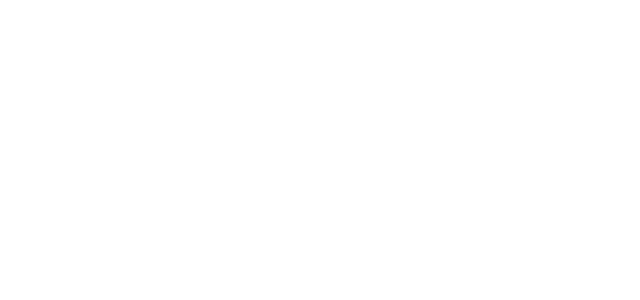
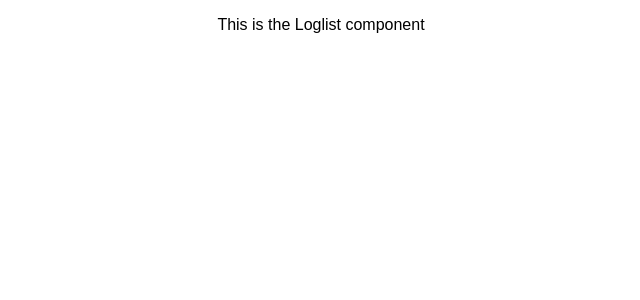
Before and after one commit to AmitP88/Loglist, a React (Create React App) app: page / in a window 1280 px wide. Shown: the top 300 px of the page, without its empty margins (319-959 px from the left). Built offline with nearby package versions, Linux system fonts and the light colour scheme.

Commit message:
created Loglist component and nested within App parent

```diff
--- a/src/App.js
+++ b/src/App.js
@@ -1,10 +1,14 @@
 import React, { Component } from 'react';
 import './App.css';
+
+import Loglist from './Loglist';
 
 class App extends Component {
   render() {
     return (
-      <div className="App"></div>
+      <div className="App">
+        <Loglist />
+      </div>
     );
   }
 }
--- /dev/null
+++ b/src/Loglist.js
@@ -0,0 +1,15 @@
+import React, { Component } from 'react';
+
+export default class Loglist extends Component {
+    constructor(props) {
+        super(props);
+    }
+
+    render() {
+        return (
+            <div>
+                <p>This is the Loglist component</p>
+            </div>
+        )
+    }
+}
```
